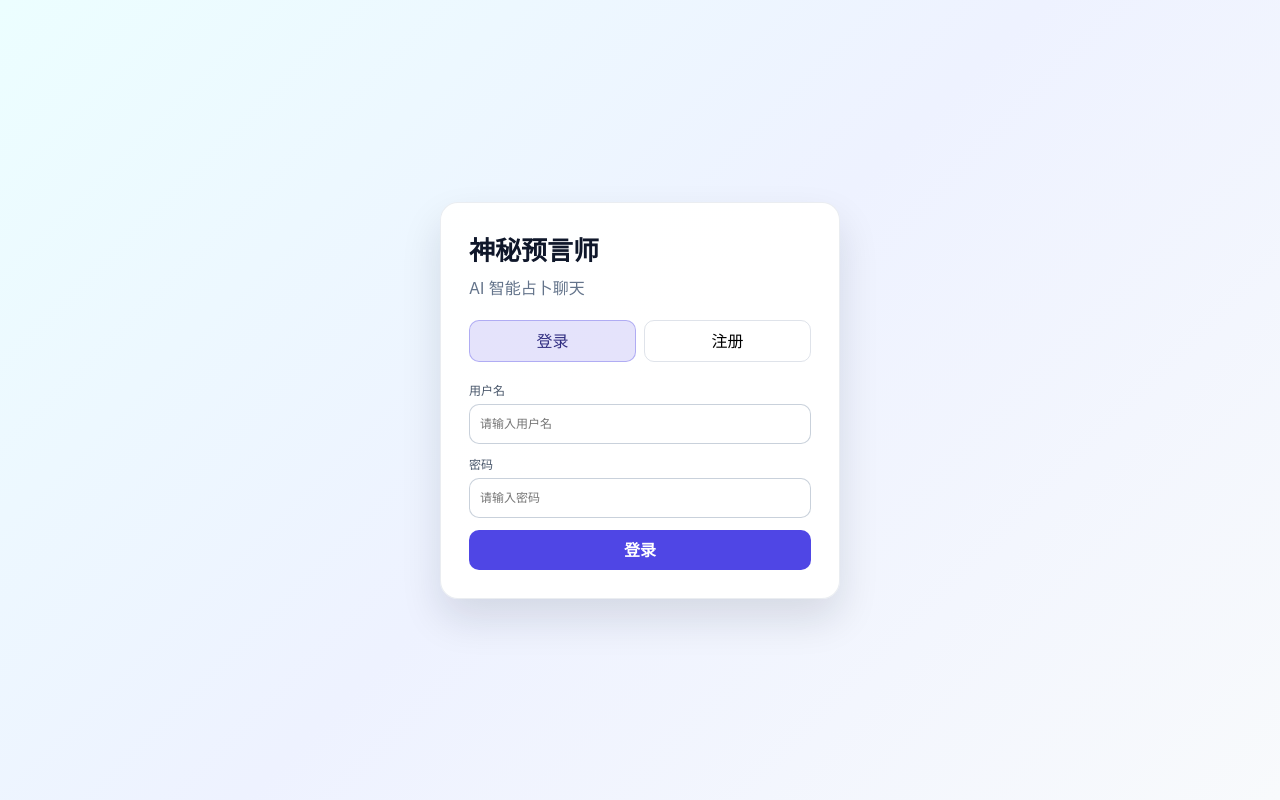
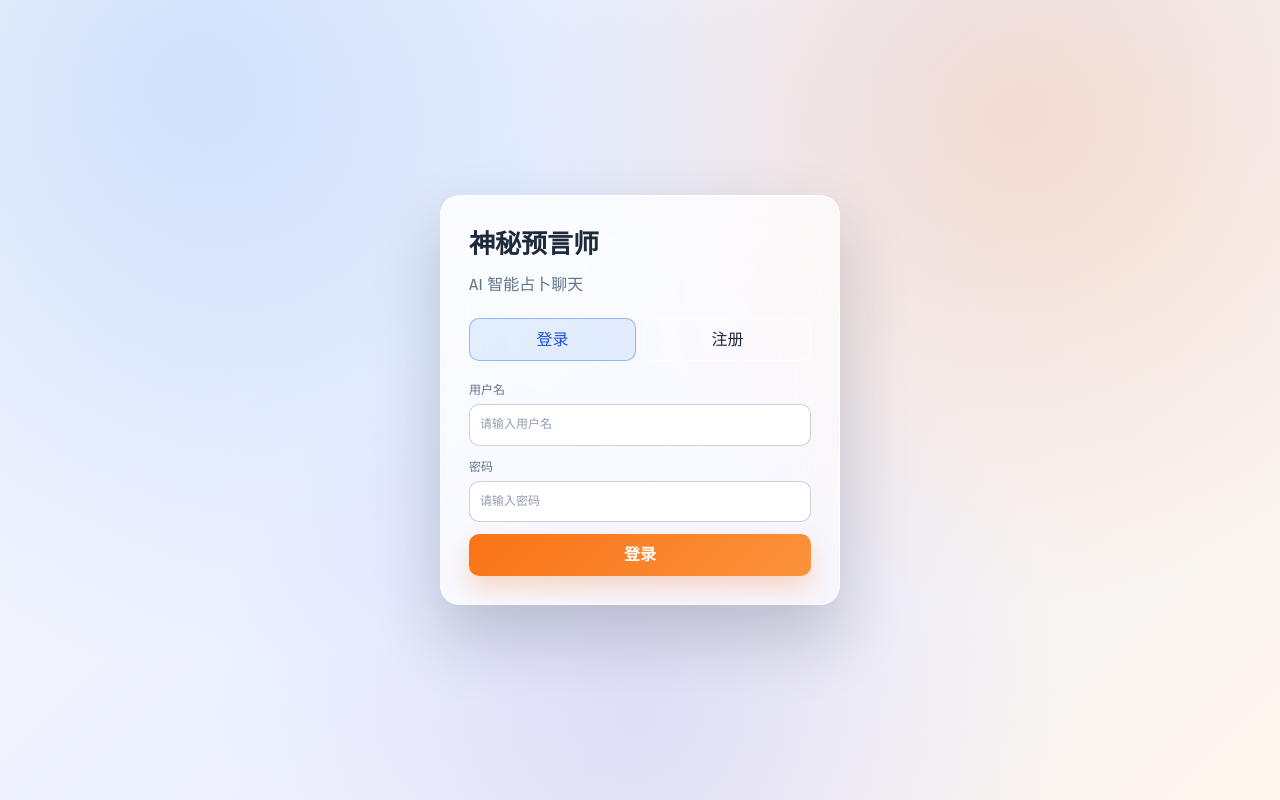
Before and after one commit to KeQianWang/web-AI-divination, a React (Vite) app: page / in a window 1280 px wide. Built offline with nearby package versions, Linux system fonts and the light colour scheme; no server answers.

Commit message:
feat: UI update

```diff
--- a/src/styles/auth.css
+++ b/src/styles/auth.css
@@ -9,21 +9,23 @@
 .auth-card {
   width: 100%;
   max-width: 400px;
-  background: rgba(255, 255, 255, 0.95);
-  border-radius: 18px;
+  background: linear-gradient(135deg, rgba(255, 255, 255, 0.88), rgba(255, 255, 255, 0.6));
+  border-radius: 20px;
   padding: 28px;
-  box-shadow: 0 20px 40px rgba(15, 23, 42, 0.12);
-  border: 1px solid rgba(148, 163, 184, 0.2);
+  box-shadow: var(--shadow-lg);
+  border: 1px solid var(--border);
+  backdrop-filter: blur(26px) saturate(160%);
 }
 
 .brand h1 {
   margin: 0 0 6px;
   font-size: 26px;
+  font-family: "Fira Code", "Fira Sans", sans-serif;
 }
 
 .brand p {
   margin: 0 0 20px;
-  color: #64748b;
+  color: var(--muted);
 }
 
 .auth-tabs {
@@ -35,16 +37,17 @@
 .auth-tabs button {
   flex: 1;
   border-radius: 10px;
-  border: 1px solid rgba(148, 163, 184, 0.3);
+  border: 1px solid var(--border);
   padding: 8px 12px;
   background: transparent;
-  cursor: pointer;
+  color: var(--text);
+  transition: border-color 0.2s ease, background 0.2s ease, color 0.2s ease;
 }
 
 .auth-tabs .active {
-  background: rgba(79, 70, 229, 0.15);
-  border-color: rgba(79, 70, 229, 0.35);
-  color: #312e81;
+  background: var(--primary-soft);
+  border-color: var(--border-strong);
+  color: #1d4ed8;
 }
 
 .auth-form {
@@ -58,11 +61,19 @@
   flex-direction: column;
   gap: 4px;
   font-size: 12px;
-  color: #475569;
+  color: var(--muted);
 }
 
 .auth-form input {
   padding: 10px;
   border-radius: 10px;
   border: 1px solid rgba(148, 163, 184, 0.5);
+  background: var(--surface-solid);
+  transition: border-color 0.2s ease, box-shadow 0.2s ease;
 }
+
+.auth-form input:focus {
+  outline: none;
+  border-color: rgba(59, 130, 246, 0.6);
+  box-shadow: 0 0 0 3px rgba(59, 130, 246, 0.16);
+}
--- a/src/styles/base.css
+++ b/src/styles/base.css
@@ -1,9 +1,29 @@
+@import url("https://fonts.googleapis.com/css2?family=Fira+Code:wght@400;500;600&family=Fira+Sans:wght@300;400;500;600;700&display=swap");
+
 :root {
-  font-family: "Inter", "Segoe UI", sans-serif;
-  color: #0f172a;
-  background: #f8fafc;
-  line-height: 1.5;
+  --bg: #f8fafc;
+  --bg-accent: #eef2ff;
+  --surface: rgba(255, 255, 255, 0.58);
+  --surface-muted: rgba(255, 255, 255, 0.42);
+  --surface-solid: #ffffff;
+  --text: #1e293b;
+  --muted: #64748b;
+  --border: rgba(255, 255, 255, 0.65);
+  --border-strong: rgba(59, 130, 246, 0.5);
+  --primary: #3b82f6;
+  --primary-strong: #2563eb;
+  --primary-soft: rgba(59, 130, 246, 0.12);
+  --accent: #f97316;
+  --accent-strong: #ea580c;
+  --shadow-sm: 0 18px 36px rgba(15, 23, 42, 0.12), inset 0 1px 0 rgba(255, 255, 255, 0.7);
+  --shadow-md: 0 22px 44px rgba(15, 23, 42, 0.14), inset 0 1px 0 rgba(255, 255, 255, 0.6);
+  --shadow-lg: 0 32px 68px rgba(15, 23, 42, 0.2), inset 0 1px 0 rgba(255, 255, 255, 0.65);
+  font-family: "Fira Sans", "Inter", "Segoe UI", sans-serif;
+  color: var(--text);
+  background: var(--bg);
+  line-height: 1.6;
   font-weight: 400;
+  color-scheme: light;
 }
 
 * {
@@ -18,7 +38,10 @@ body {
 body {
   margin: 0;
   min-height: 100vh;
-  background: linear-gradient(135deg, #ecfeff 0%, #eef2ff 50%, #f8fafc 100%);
+  background: radial-gradient(circle at 15% 10%, rgba(59, 130, 246, 0.2), transparent 45%),
+    radial-gradient(circle at 80% 15%, rgba(249, 115, 22, 0.18), transparent 40%),
+    radial-gradient(circle at 50% 90%, rgba(99, 102, 241, 0.15), transparent 45%),
+    linear-gradient(135deg, #f8fafc 0%, #eef2ff 45%, #fff7ed 100%);
   overflow: hidden;
   overscroll-behavior: none;
 }
@@ -27,6 +50,33 @@ button,
 input,
 textarea {
   font: inherit;
+  color: inherit;
+}
+
+button {
+  cursor: pointer;
+}
+
+button:disabled {
+  cursor: not-allowed;
+}
+
+button:focus-visible,
+a:focus-visible {
+  outline: 2px solid rgba(59, 130, 246, 0.6);
+  outline-offset: 2px;
+}
+
+input[type='checkbox'] {
+  accent-color: var(--primary);
+}
+
+a {
+  color: var(--primary-strong);
+}
+
+::placeholder {
+  color: rgba(100, 116, 139, 0.7);
 }
 
 #root {
@@ -36,7 +86,7 @@ textarea {
 
 .form-hint {
   font-size: 12px;
-  color: #64748b;
+  color: var(--muted);
 }
 
 .form-hint.error {
@@ -45,6 +95,6 @@ textarea {
 
 .empty {
   font-size: 13px;
-  color: #64748b;
+  color: var(--muted);
   padding: 12px 4px;
 }
--- a/src/styles/chat.css
+++ b/src/styles/chat.css
@@ -33,11 +33,12 @@
 
 .message-bubble {
   max-width: 80%;
-  background: #ffffff;
+  background: linear-gradient(135deg, rgba(255, 255, 255, 0.72), rgba(255, 255, 255, 0.4));
   border-radius: 16px;
   padding: 12px 14px;
-  border: 1px solid rgba(148, 163, 184, 0.3);
-  box-shadow: 0 8px 18px rgba(15, 23, 42, 0.06);
+  border: 1px solid var(--border);
+  box-shadow: var(--shadow-sm);
+  backdrop-filter: blur(22px) saturate(160%);
 }
 
 .message-content {
@@ -45,9 +46,10 @@
 }
 
 .message.user .message-bubble {
-  background: #4f46e5;
+  background: linear-gradient(135deg, var(--primary-strong), var(--primary));
   color: #fff;
   border-color: transparent;
+  box-shadow: 0 12px 24px rgba(37, 99, 235, 0.25);
 }
 
 .message-meta {
@@ -55,7 +57,7 @@
   gap: 8px;
   font-size: 11px;
   margin-top: 6px;
-  color: #64748b;
+  color: var(--muted);
 }
 
 .message.user .message-meta {
@@ -63,8 +65,8 @@
 }
 
 .tag {
-  background: rgba(79, 70, 229, 0.12);
-  color: #3730a3;
+  background: rgba(59, 130, 246, 0.16);
+  color: #1d4ed8;
   padding: 2px 6px;
   border-radius: 999px;
 }
@@ -105,7 +107,7 @@
 }
 
 .composer {
-  border-top: 1px solid rgba(148, 163, 184, 0.3);
+  border-top: 1px solid var(--border);
   padding-top: 12px;
   display: flex;
   flex-direction: column;
@@ -116,8 +118,15 @@
   resize: none;
   padding: 10px 12px;
   border-radius: 12px;
-  border: 1px solid rgba(148, 163, 184, 0.6);
-  background: #fff;
+  border: 1px solid rgba(148, 163, 184, 0.5);
+  background: var(--surface-solid);
+  transition: border-color 0.2s ease, box-shadow 0.2s ease;
+}
+
+.composer textarea:focus {
+  outline: none;
+  border-color: rgba(59, 130, 246, 0.6);
+  box-shadow: 0 0 0 3px rgba(59, 130, 246, 0.18);
 }
 
 .composer-row {
--- a/src/styles/knowledge.css
+++ b/src/styles/knowledge.css
@@ -11,11 +11,12 @@
 }
 
 .knowledge-sources {
-  background: rgba(255, 255, 255, 0.9);
-  border: 1px solid rgba(148, 163, 184, 0.2);
+  background: linear-gradient(135deg, rgba(255, 255, 255, 0.75), rgba(255, 255, 255, 0.45));
+  border: 1px solid var(--border);
   border-radius: 12px;
   padding: 10px 12px;
   margin-bottom: 12px;
+  backdrop-filter: blur(22px) saturate(160%);
 }
 
 .knowledge-list {
@@ -33,7 +34,7 @@
 }
 
 .knowledge-list a {
-  color: #4338ca;
+  color: var(--primary-strong);
   text-decoration: none;
 }
 
@@ -52,12 +53,19 @@
   flex-direction: column;
   gap: 4px;
   font-size: 12px;
-  color: #475569;
+  color: var(--muted);
 }
 
 .knowledge-form input {
   padding: 8px 10px;
   border-radius: 10px;
   border: 1px solid rgba(148, 163, 184, 0.5);
-  background: #fff;
+  background: var(--surface-solid);
+  transition: border-color 0.2s ease, box-shadow 0.2s ease;
 }
+
+.knowledge-form input:focus {
+  outline: none;
+  border-color: rgba(59, 130, 246, 0.6);
+  box-shadow: 0 0 0 3px rgba(59, 130, 246, 0.16);
+}
--- a/src/styles/layout.css
+++ b/src/styles/layout.css
@@ -11,17 +11,17 @@
   display: grid;
   grid-template-columns: 260px minmax(0, 1fr) 320px;
   gap: 20px;
-  padding: 0 32px 32px;
+  padding: 16px 32px 32px;
   min-height: 0;
 }
 
 .panel {
-  background: rgba(255, 255, 255, 0.8);
-  border: 1px solid rgba(148, 163, 184, 0.3);
-  border-radius: 16px;
+  background: linear-gradient(135deg, rgba(255, 255, 255, 0.75), rgba(255, 255, 255, 0.42));
+  border: 1px solid var(--border);
+  border-radius: 18px;
   padding: 16px;
-  backdrop-filter: blur(6px);
-  box-shadow: 0 12px 32px rgba(15, 23, 42, 0.08);
+  backdrop-filter: blur(24px) saturate(160%);
+  box-shadow: var(--shadow-sm);
   display: flex;
   flex-direction: column;
   min-height: 0;
@@ -43,39 +43,55 @@
 .panel-header h2 {
   margin: 0;
   font-size: 18px;
+  font-family: "Fira Code", "Fira Sans", sans-serif;
+  color: var(--text);
 }
 
 .primary {
-  background: #4f46e5;
+  background: linear-gradient(135deg, var(--accent), #fb923c);
   color: #fff;
   border: none;
   border-radius: 10px;
   padding: 8px 14px;
-  cursor: pointer;
   font-weight: 600;
+  box-shadow: 0 12px 24px rgba(249, 115, 22, 0.25);
+  transition: transform 0.2s ease, box-shadow 0.2s ease;
+}
+
+.primary:hover:not(:disabled) {
+  transform: translateY(-1px);
+  box-shadow: 0 16px 28px rgba(249, 115, 22, 0.3);
 }
 
 .primary:disabled {
   opacity: 0.6;
-  cursor: not-allowed;
+  box-shadow: none;
 }
 
 .ghost {
-  background: transparent;
-  border: 1px solid rgba(148, 163, 184, 0.6);
+  background: linear-gradient(135deg, rgba(255, 255, 255, 0.65), rgba(255, 255, 255, 0.4));
+  border: 1px solid var(--border);
   padding: 6px 12px;
   border-radius: 10px;
-  cursor: pointer;
+  color: var(--text);
+  transition: border-color 0.2s ease, background 0.2s ease;
+  backdrop-filter: blur(18px) saturate(150%);
+}
+
+.ghost:hover {
+  border-color: rgba(59, 130, 246, 0.4);
+  background: rgba(59, 130, 246, 0.1);
 }
 
 .ghost.danger {
   color: #b91c1c;
   border-color: rgba(239, 68, 68, 0.4);
+  background: rgba(239, 68, 68, 0.08);
 }
 
 .chip {
-  background: rgba(79, 70, 229, 0.1);
-  color: #3730a3;
+  background: var(--primary-soft);
+  color: #1d4ed8;
   padding: 6px 10px;
   border-radius: 999px;
   font-size: 12px;
@@ -87,5 +103,5 @@
   align-items: center;
   gap: 8px;
   font-size: 13px;
-  color: #475569;
+  color: var(--muted);
 }
--- a/src/styles/responsive.css
+++ b/src/styles/responsive.css
@@ -25,7 +25,7 @@
 
   .layout {
     grid-template-columns: 1fr;
-    padding: 0 20px 24px;
+    padding: 12px 20px 24px;
   }
 
   .sessions-panel {
@@ -47,7 +47,7 @@
 
 @media (max-width: 600px) {
   .app-header {
-    padding: 20px 20px 8px;
+    padding: 14px 16px 8px;
   }
 
   .panel {
--- a/src/styles/sessions.css
+++ b/src/styles/sessions.css
@@ -13,12 +13,19 @@
   border-radius: 12px;
   padding: 6px 8px;
   border: 1px solid transparent;
-  background: rgba(255, 255, 255, 0.6);
+  background: linear-gradient(135deg, rgba(255, 255, 255, 0.62), rgba(255, 255, 255, 0.38));
+  transition: border-color 0.2s ease, background 0.2s ease;
+  backdrop-filter: blur(20px) saturate(150%);
+}
+
+.session-item:hover {
+  border-color: rgba(59, 130, 246, 0.2);
+  background: rgba(241, 245, 249, 0.9);
 }
 
 .session-item.active {
-  border-color: rgba(79, 70, 229, 0.4);
-  background: rgba(79, 70, 229, 0.08);
+  border-color: rgba(59, 130, 246, 0.4);
+  background: rgba(59, 130, 246, 0.1);
 }
 
 .session-main {
@@ -40,7 +47,8 @@
 
 .session-meta {
   font-size: 11px;
-  color: #64748b;
+  color: var(--muted);
+  font-family: "Fira Code", "Fira Sans", sans-serif;
 }
 
 .session-actions {
```
Also changed, not shown: src/styles/header.css (+35 -18 lines), src/styles/modal.css (+25 -12 lines), 1 other file (tests, documents, lock files or other folders).
